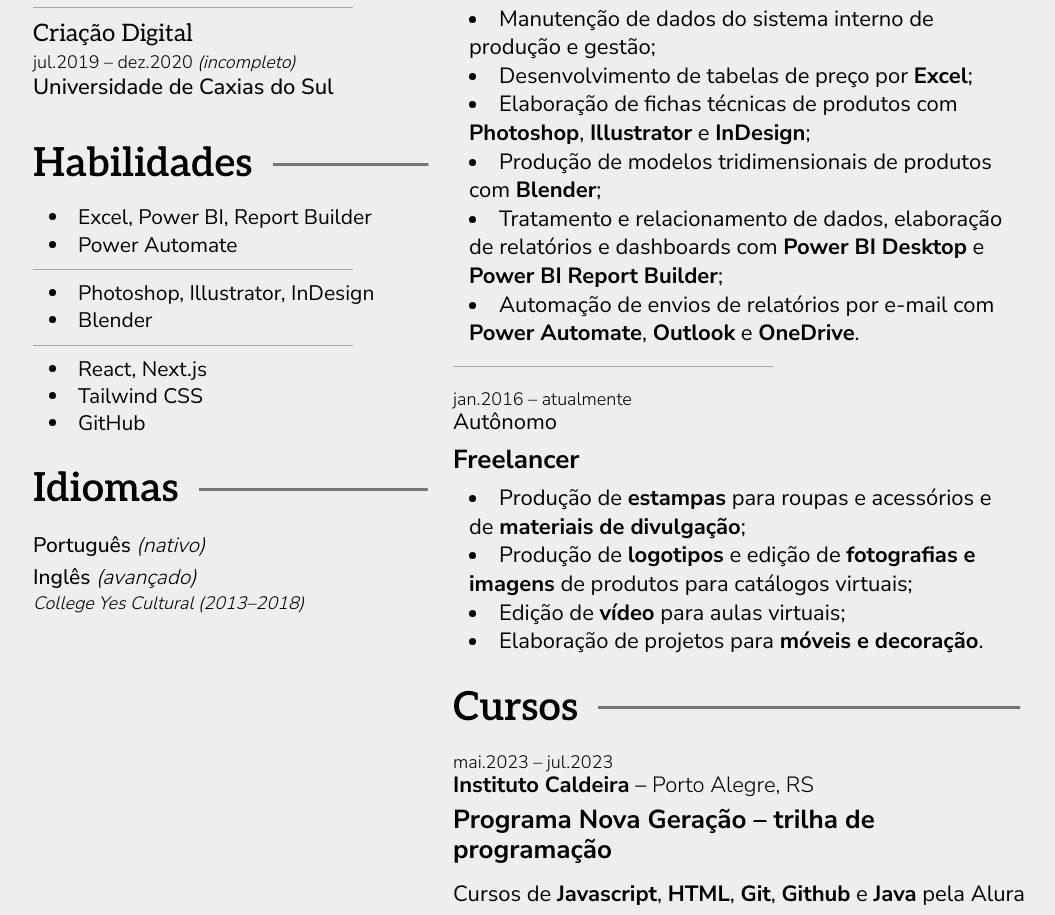
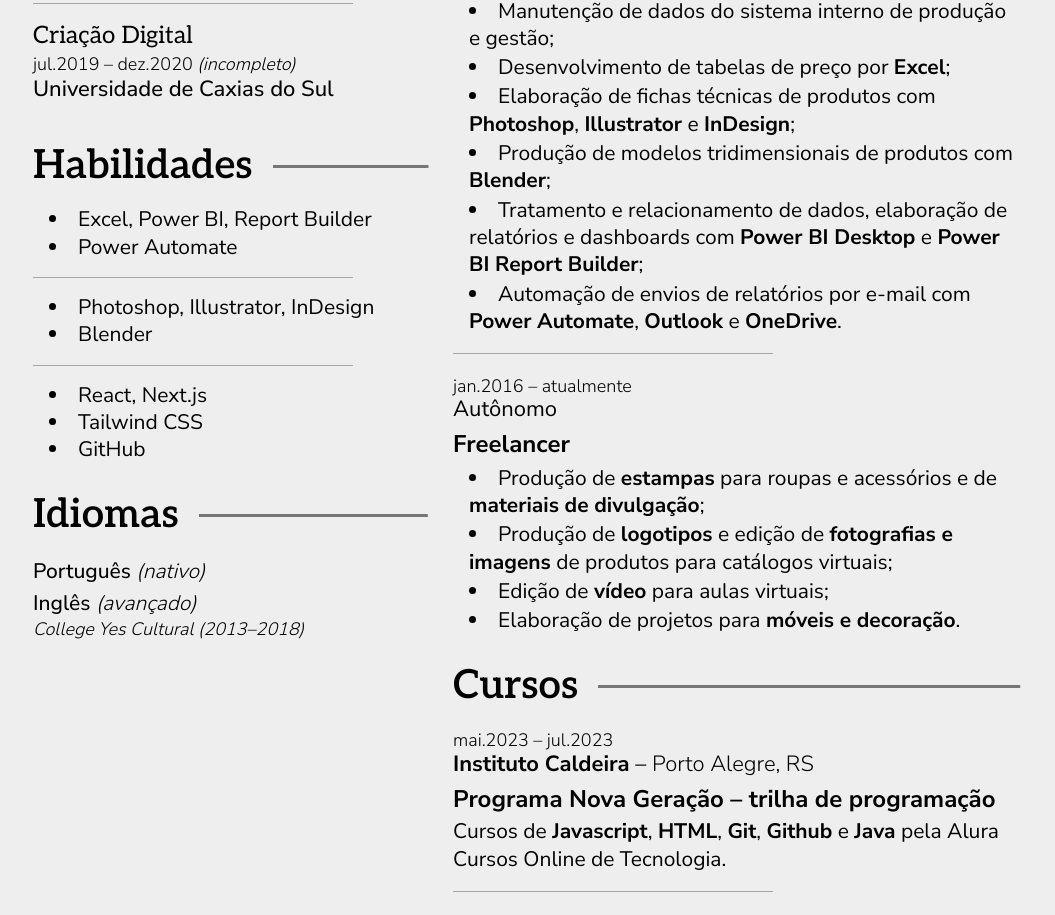
Before and after one commit to augustooomoraes/pp-portfolio-page, a Next.js app: page /curriculum in a window 1280 px wide. Shown: the part 358-1273 px from the top of the page, without its empty margins (107-1162 px from the left). Built offline with nearby package versions, Linux system fonts and the light colour scheme.

Commit message:
refactor curriculum page components also: add little adjustments to their styles

```diff
--- a/src/app/curriculum/page.tsx
+++ b/src/app/curriculum/page.tsx
@@ -16,39 +16,19 @@
 
         <article className="mb-16">
           <SectionTitle title="Educação" />
-          {
-            educationItems.map( (item, index) => {
-              return (
-                <>
-                  {index !== 0 && <Divisor index={index} />}
-                  {EducationSection(index, item)}
-                </>
-              )
-            })
-          }
+          {educationItems.map( (item, index) => EducationSection(index, item) )}
         </article>
 
         <article className="mb-9">
           <SectionTitle title="Habilidades" />
           <ul className="list-inside list-disc ">
-            {
-              habilityItems.map( (item, index) => {
-                return (
-                  <>
-                    {index !== 0 && <Divisor index={index} />}
-                    {HabilitiesSection(item)}
-                  </>
-                )
-              })
-            }
+            {habilityItems.map( (item, index) => HabilitiesSection(index, item) )}
           </ul>
         </article>
 
         <article className="mb-9">
           <SectionTitle title="Idiomas" />
-          {
-            languageItems.map( (item, index) => LanguagesSection(index, item))
-          }
+          {languageItems.map( (item, index) => LanguagesSection(index, item) )}
         </article>
 
       </div>
@@ -57,30 +37,12 @@
 
         <article className="mb-9">
           <SectionTitle title="Experiência" />
-          {
-            experienceItems.map( (item, index) => {
-              return (
-                <>
-                  {index !== 0 && <Divisor index={index} mb="4.5" />}
-                  {ExperienceSection(index, item)}
-                </>
-              )
-            })
-          }
+          {experienceItems.map( (item, index) => ExperienceSection(index, item) )}
         </article>
 
         <article className="mb-9">
           <SectionTitle title="Cursos" />
-          {
-            coursesItems.map( (item, index) => {
-              return (
-                <>
-                  {index !== 0 && <Divisor index={index} mb="4.5"/>}
-                  {CoursesSection(index, item)}
-                </>
-              )
-            })
-          }
+          {coursesItems.map( (item, index) => CoursesSection(index, item) )}
         </article>
       </div>
       {/* =x=x=x=x=x=x=x=x=x=x=x=x=x=x=x=x=x=x=x=x=x=x=x=x=x=x=x=x=x=x=x=x=x=x=x=x=x=x=x=x=x=x=x=x=x=x=x=x= */}
--- a/src/app/ui/components/curriculum-sections.tsx
+++ b/src/app/ui/components/curriculum-sections.tsx
@@ -48,16 +48,13 @@
   )
 }
 
-export function Divisor({
-  index,
-  mb,
-} : {
-  index: number,
-  mb?: string,
-} ) {
-  return (
-    <hr key={index} className={`${ mb ? "mb-" + mb : "my-2.5" } max-w-[320px] opacity-30 border-black dark:border-white`} />
-  )
+export function Divisor( {mb} : {mb?: string} ) {
+  return <hr className={`
+    ${ mb ? "mb-" + mb : "my-4" }
+    max-w-[320px]
+    opacity-30
+    border-black dark:border-white
+  `} />
 }
 
 export function EducationSection( index: number, itemData: EducationItemType ) {
@@ -65,21 +62,27 @@
   const { timeInterval, title, place } = itemData;
 
   return (
-    <section className="mb-9" key={index}>
+    <div key={index}>
+      {index !== 0 && <Divisor />}
+      <section className="mb-8">
         <h4 className={classNames(aleo.className, "mb-0")}>{title}</h4>
         <p className="font-light dark:font-extralight text-lg leading-6">
           {timeInterval}
         </p>
         <p className="-mt-4 -mb-5 font-medium">{place}</p>
       </section>
+    </div>
   )
 }
 
-export function HabilitiesSection( items: string[] ) {
+export function HabilitiesSection( index:number, items: string[] ) {
   return (
-    items.map( (item, index) => { return (
-      <li key={index} className="dark:font-light text-1.2xl">{item}</li>
-    )})
+    <div key={index}>
+      {index !== 0 && <Divisor />}
+      {items.map( (item) => { return (
+        <li className="dark:font-light text-1.2xl">{item}</li>
+      )})}
+    </div>
   )
 }
 
@@ -102,19 +105,22 @@
   const { interval, place, role, items } = itemData;
 
   return (
-    <div key={index} className="mb-4.5">
+    <div key={index}>
+      {index !== 0 && <Divisor mb="4.5" />}
+      <div className="mb-4.5">
         <p className="text-lg font-light dark:font-extralight">{interval}</p>
         <p className="text-1.5xl font-normal -mt-5">{place}</p>
-      <p className="text-2.2xl font-bold -mt-3">{role}</p>
-      <ul className="list-inside list-disc -mt-2">
+        <p className="text-2xl font-bold -mt-3">{role}</p>
+        <ul className="list-inside list-disc -mt-2 space-y-0.5">
           {
             items.map( (item, index) => {
               return (
-              <li key={index} className="dark:font-light">{item}</li>
+                <li key={index} className="dark:font-light text-1.2xl">{item}</li>
               )
             })
           }
         </ul>
+      </div>
     </div>
   )
 }
@@ -124,31 +130,34 @@
   const { interval, place, location, discipline, paragraph, items } = itemData;
 
   return (
-    <section className="mb-4.5" key={index}>
+    <div key={index}>
+      {index !== 0 && <Divisor mb="4.5"/>}
+      <section className="mb-4.5">
         <p className="text-lg font-light dark:font-extralight">{interval}</p>
         <p className="text-1.5xl font-normal -mt-5">
           <span className="font-bold dark:font-semibold">{place}</span>
           {" – "}
           <span className="font-light dark:font-extralight">{location}</span>
         </p>
-      <p className="text-2.2xl font-bold -mt-2.5 leading-7.5">{discipline}</p>
+        <p className="text-2xl font-bold -mt-2.5 leading-7.5">{discipline}</p>
         {
           paragraph &&
-        <p className="dark:font-light">{paragraph}</p>
+          <p className="dark:font-light -mt-2.5 text-1.2xl leading-7">{paragraph}</p>
         }
         {
           items &&
-        <ul className="list-inside list-disc -mt-2">
+          <ul className="list-inside list-disc -mt-1.5  space-y-0.5">
             {
               items.map( (item, index) => {
                 return (
-                <li key={index} className="dark:font-light">{item}</li>
+                  <li key={index} className="dark:font-light text-1.2xl">{item}</li>
                 )
               })
             }
           </ul>
         }
       </section>
+    </div>
   )
 }
 
```
Lines whose indentation alone changed are shown as unchanged.
